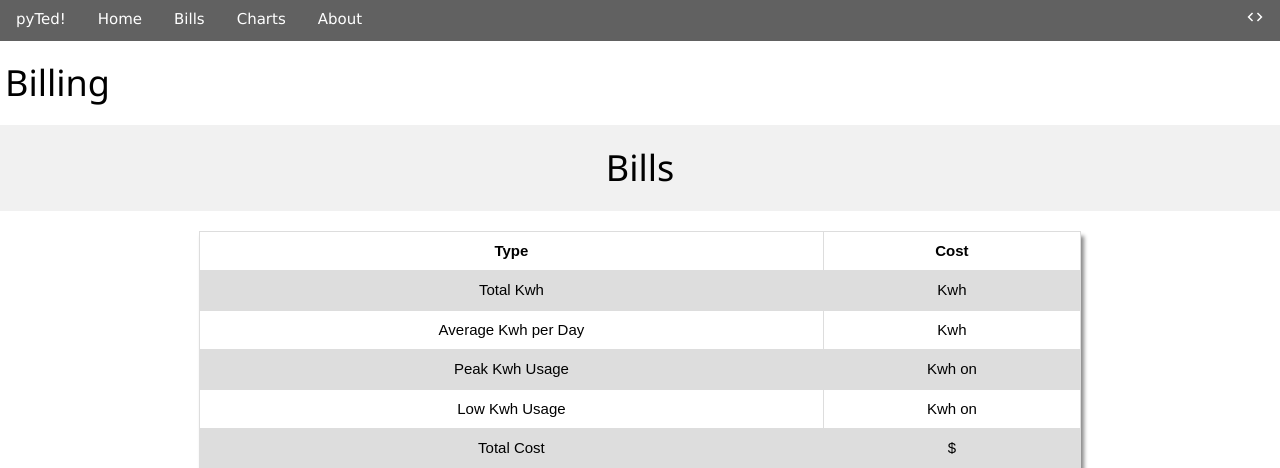
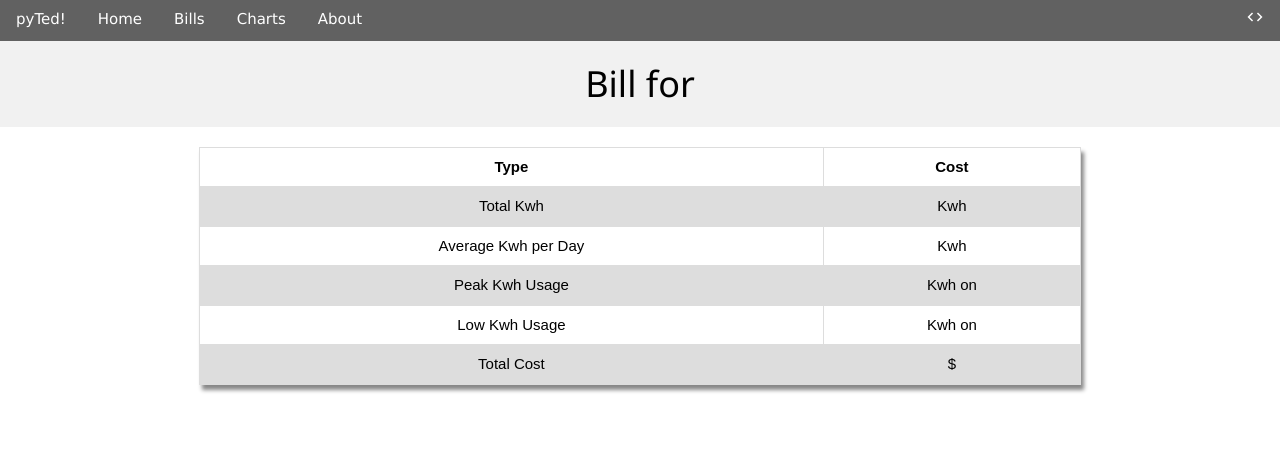
Before and after one commit to ch0ppy35/pyTed, a Python web app: template app/templates/billData.html in a window 1280 px wide. Shown: the top 468 px of the page. Run offline with Jinja, Linux system fonts and the light colour scheme; the template is opened without the code that fills it, so the values that code supplies are empty; some libraries are stand-ins or nearby versions.

Commit message:
prep billData.html for month display

```diff
--- a/app/templates/billData.html
+++ b/app/templates/billData.html
@@ -1,10 +1,9 @@
 {% include "top.html" %}
 {% block content %}
     <title>Bills | pyTed</title>
-    <h1>Billing </h1>
     <div id="main" class="w3-mobile">
         <div class="w3-light-gray w3-center" style="padding:1px">
-            <h1>Bills</h1>
+            <h1>Bill for </h1>
         </div>
         <div class="w3-row">
             <div class="w3-center" id="billTable">
```
